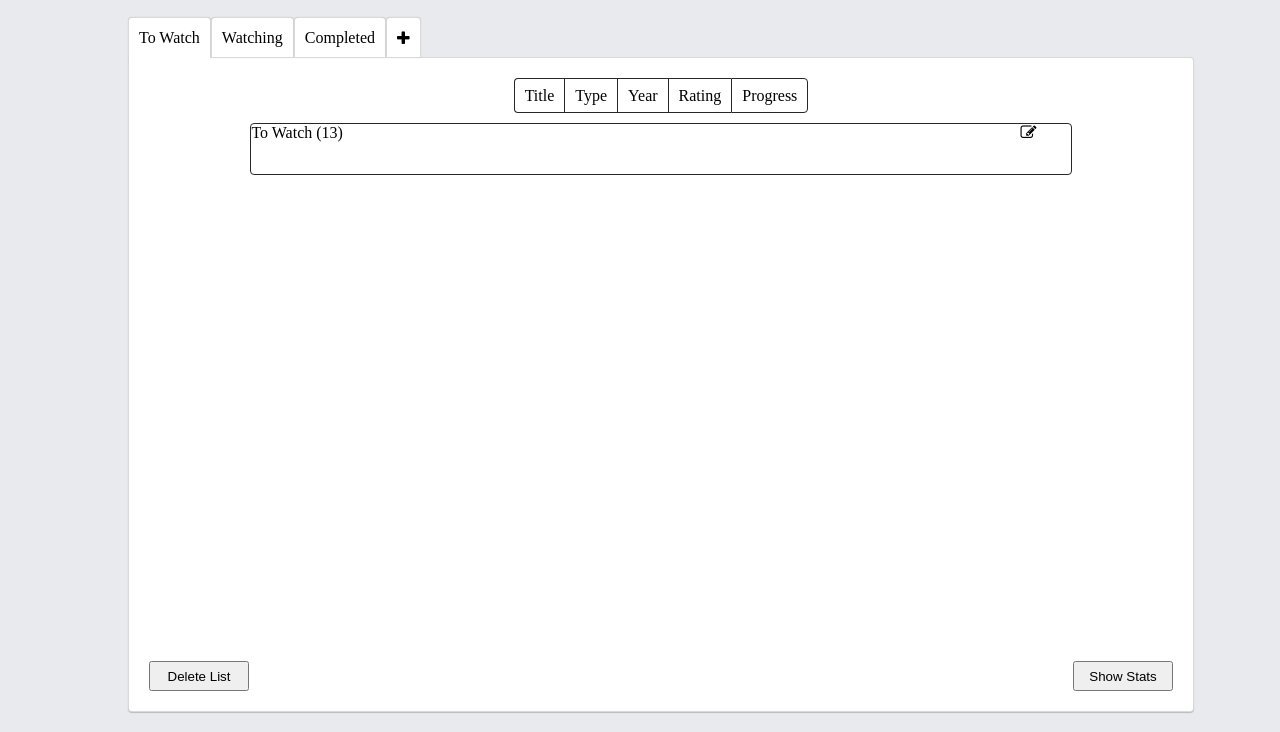
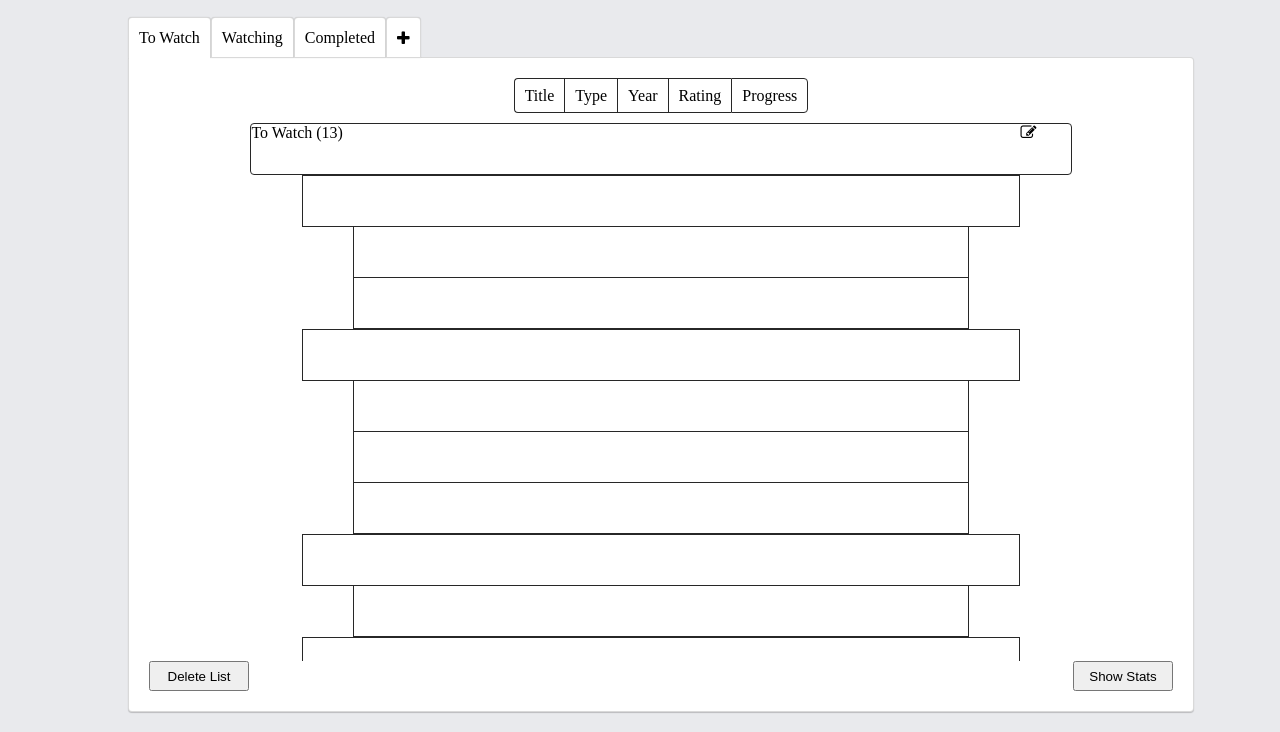
Before and after one commit to Finaris/6.813, a plain HTML site: page pages/my-lists.html in a window 1280 px wide. Shown: the part 68-800 px from the top of the page. Drawn offline with nearby package versions, Linux system fonts and the light colour scheme.

Commit message:
Working on My Lists page show display

```diff
--- a/scripts/my-lists.js
+++ b/scripts/my-lists.js
@@ -5,15 +5,16 @@ let idNamesToDisplayNames = getIdNamesToDisplayNames();
 Util.events(document, {
 	// This runs when the DOM is ready.
     "DOMContentLoaded": function() {
-
+      initDOM();
+      initListeners();
       onListBtnClick('towatch-btn');
-      initListeners();
     },
 });
 
 function onListBtnClick(listBtnId) {
   updateTabBorders(listBtnId);
-  updateMainBar(listBtnId);
+  clearHeaderShowBars();
+  updateBars(listBtnId);
 }
 
 function initListeners() {
@@ -25,6 +26,12 @@ function initListeners() {
       }
     });
   }
+}
+
+function initDOM() {
+  let showSectionElm = Util.one('#shows-section');
+  showSectionElm.removeChild(showSectionElm.childNodes.item(2));
+  showSectionElm.removeChild(showSectionElm.childNodes.item(0));
 }
 
 //------------------------------------------------------- Helper Functions -----------------------------------------------------------//
@@ -40,16 +47,44 @@ function updateTabBorders(listBtnId) {
   }
 }
 
-function updateMainBar(listBtnId) {
+function updateBars(listBtnId) {
+  let showSectionElm = Util.one('#shows-section');
+
   let listIdName = listBtnId.slice(0,-4);
-  Util.one('#current-list-name').innerHTML = idNamesToDisplayNames[listIdName];
-  Util.one('#num-elms-in-list').innerHTML = userLists[idNamesToDisplayNames[listIdName]].All.length;
-}
+  let listDisplayName = idNamesToDisplayNames[listIdName];
 
-function updateHeaderShowBars(listBtnId) {
+  // Update main bar
+  Util.one('#current-list-name').innerHTML = listDisplayName;
+  Util.one('#num-elms-in-list').innerHTML = userLists[listDisplayName].All.length;
 
+  // Update header and show bars
+  let listHeaderDict = userLists[listDisplayName];
+  for (let header in listHeaderDict) {
+    if (header == 'All') {
+      continue;
+    }
+    showSectionElm.appendChild(getHeaderBarElm(header, listHeaderDict[header].length));
+    let shows = listHeaderDict[header]; // Sorting shows within header would go here
+    for (let show of shows) {
+      showSectionElm.appendChild(getShowBarElm(show));
+    }
+  }
 }
 
 function clearHeaderShowBars() {
+  let showSectionElm = Util.one('#shows-section');
+  let mainBarElm = showSectionElm.firstChild;
+  while (mainBarElm.nextSibling != null) {
+    showSectionElm.removeChild(mainBarElm.nextSibling);
+  }
+}
 
+function getHeaderBarElm(headerDisplayName, numShowsInHeader) {
+  let headerBarElm = Util.create('div', {class: 'header-bar'});
+  return headerBarElm;
 }
+
+function getShowBarElm(show) {
+  let showBarElm = Util.create('div', {class: 'show-bar'});
+  return showBarElm;
+}
--- a/styles/my-lists.css
+++ b/styles/my-lists.css
@@ -1,5 +1,9 @@
 body {
   --list-btn-height: 40px;
+  --main-top-bot-padding: 20px;
+  --column-guide-height: 35px;
+  --given-list-btn-height: 30px;
+  --shows-section-height: calc(100vh - var(--nav-bar-height) - var(--list-btn-height) - var(--column-guide-height) - var(--given-list-btn-height) - 4 * var(--main-top-bot-padding) - 12px);
 
   display: grid;
   grid-template-rows: var(--nav-bar-height) 1fr;
@@ -21,6 +25,7 @@ body main {
   grid-template-rows: var(--list-btn-height) 1fr;
 
   width: 80%;
+
   margin-top: 20px;
   margin-bottom: 20px;
 }
@@ -128,9 +133,12 @@ body main {
   flex-direction: column;
   align-items: center;
 
+  height: var(--shows-section-height);
   width: 100%;
 
   margin-top: 10px;
+
+  overflow: scroll;
 }
 
 #main-bar {
@@ -139,9 +147,33 @@ body main {
 
   width: 80%;
   height: 50px;
+  min-height: 50px;
 
   border-radius: 4px;
   border: 1px solid var(--color-black);
+}
+
+.header-bar {
+  display: flex;
+  flex-direction: row;
+
+  width: 70%;
+  height: 50px;
+  min-height: 50px;
+
+  border: 1px solid var(--color-black);
+}
+
+.show-bar {
+  display: flex;
+  flex-direction: row;
+
+  width: 60%;
+  height: 50px;
+  min-height: 50px;
+
+  border: 1px solid var(--color-black);
+  border-top: none;
 }
 
 #given-list-btns {
```
Also changed, not shown: pages/my-lists.html (+0 -4 lines).
